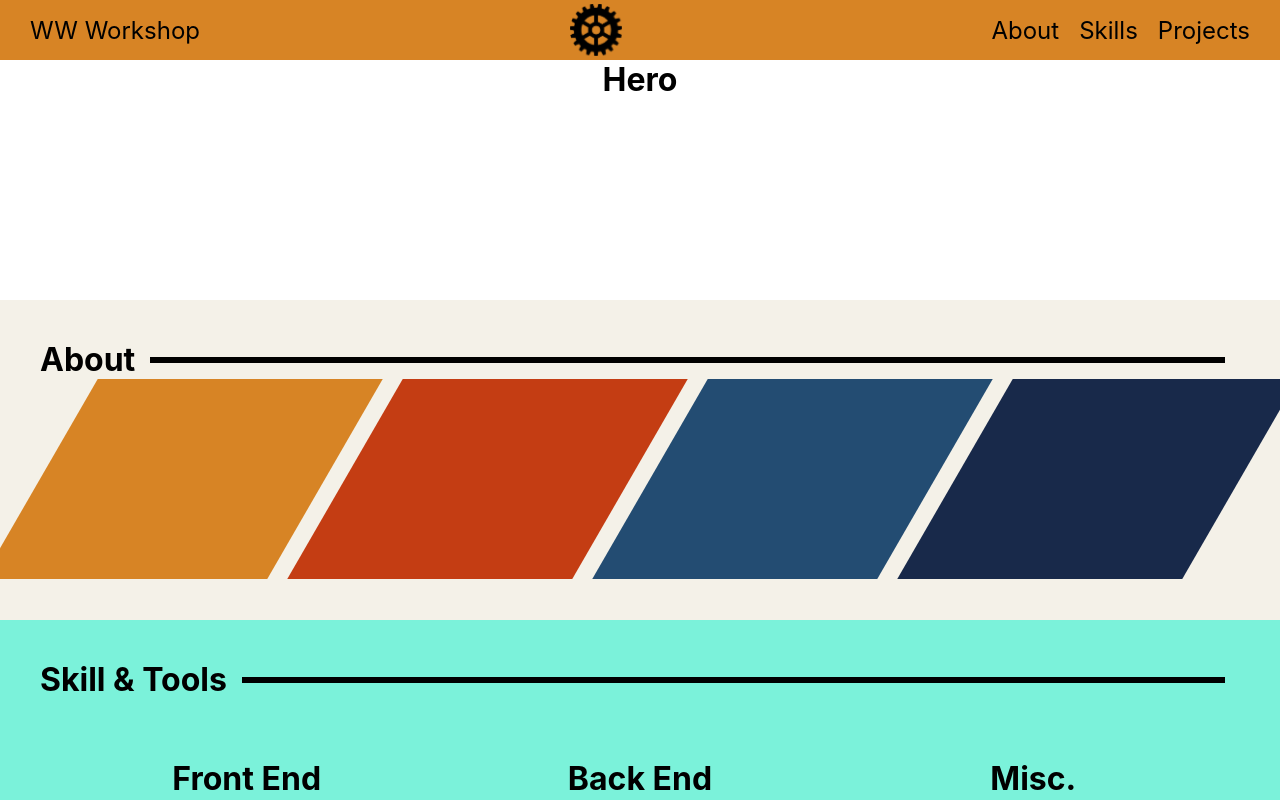
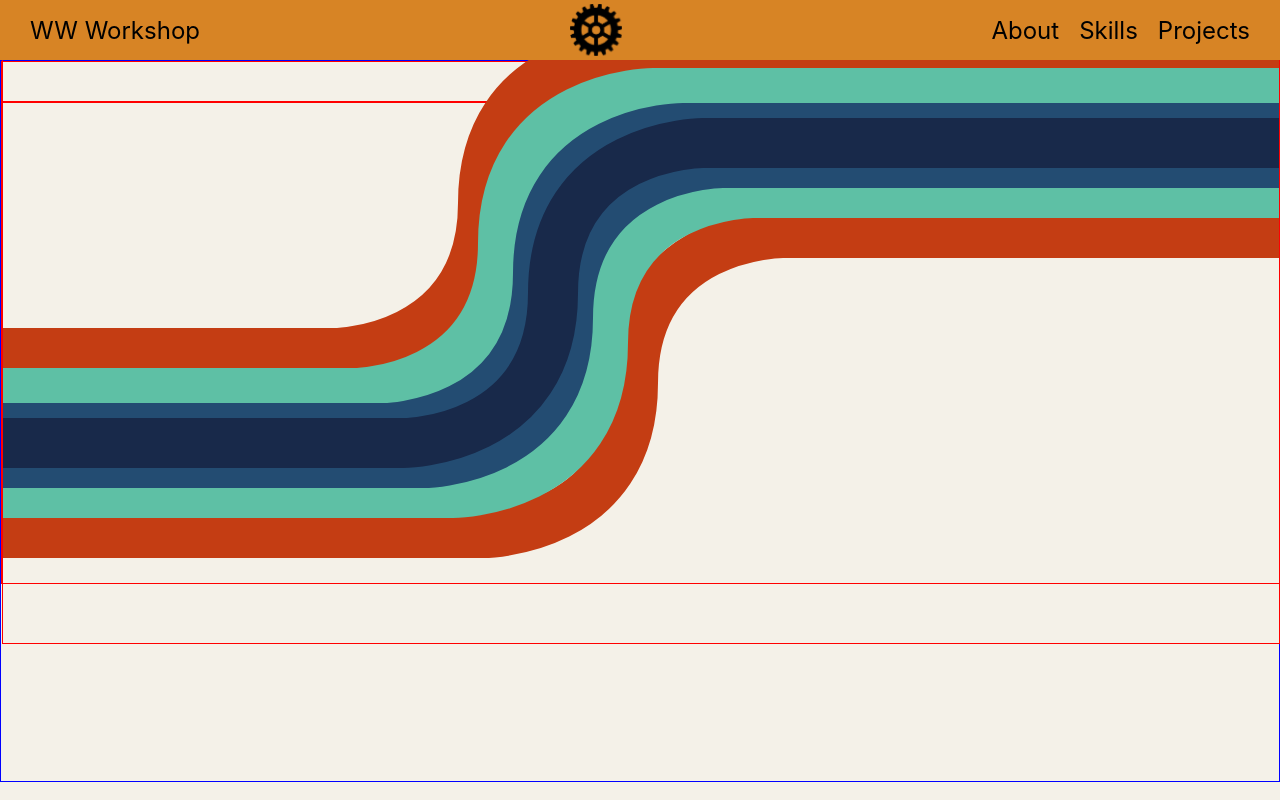
Before and after one commit to williamfwheeler/personal-site, a React (Create React App) app: page / in a window 1280 px wide. Shown: the top 800 px of the page. Built offline with nearby package versions, Linux system fonts and the light colour scheme.

Commit message:
add stripe to HERO

```diff
--- a/src/App.css
+++ b/src/App.css
@@ -4,7 +4,8 @@
   --mainRedOrange: #C43D13;
   --mainNavy: #234C72;
   --mainDarkBlue: #18294A;
-  --mainBlue: aquamarine;
+  /* --mainBlue: aquamarine; */
+  --mainBlue: rgb(94,192,165);
   --mainWhite: white;
   --offWhite: rgb(244,241,232);
 }
--- a/src/components/Hero.js
+++ b/src/components/Hero.js
@@ -6,6 +6,62 @@ function Hero() {
     return (
         <div className="hero">
             <h1>Hero</h1>
+            <div className="illustrationContainer">
+
+                <svg>
+                    {/* <circle className="circle1" r="50" cx="100" cy="80"></circle>
+                    <circle className="circle2" r="50" cx="100" cy="80"></circle>
+
+
+                    <path d="M 40 10 h 90 v 80 z" fill="transparent"/> */}
+
+                    <path className="outer3"
+                    d="M -80 310 h 410 s 150 00, 150 -150
+                    s 150 -150 , 150 -150
+                    h 1300"
+                    fill="transparent"/>
+
+                    <path className="outer3"
+                    d="M 0 490 h 480 s 150 00, 150 -150
+                    s 150 -150 , 150 -150
+                    h 1300"
+                    fill="transparent"/>
+
+                     <path className="outer2"
+                    d="M -60 350 h 410 s 150 00, 150 -150
+                    s 150 -150 , 150 -150
+                    h 1300"
+                    fill="transparent"/>
+
+                    <path className="outer2"
+                    d="M 0 450 h 450 s 150 00, 150 -150
+                    s 150 -150 , 150 -150
+                    h 1300"
+                    fill="transparent"/>
+
+                    <path className="outer1"
+                    d="M -30 380 h 410 s 150 00, 150 -150
+                    s 150 -150 , 150 -150
+                    h 1300"
+                    fill="transparent"/>
+
+                    <path className="outer1"
+                    d="M 0 425 h 420 s 150 00, 150 -150
+                    s 150 -150 , 150 -150
+                    h 1300"
+                    fill="transparent"/>
+
+                    <path className="main"
+                    d="M 0 400 h 400 s 150 00, 150 -150
+                    s 150 -150 , 150 -150
+                    h 1300"
+                    fill="transparent"/>
+
+
+                </svg>
+
+
+            </div>
 
         </div>
     );
--- a/src/components/hero.css
+++ b/src/components/hero.css
@@ -1,11 +1,70 @@
 .hero {
-    height:30vh;
+    height:90vh;
+    background-color: var(--offWhite);
+    border: blue solid 1px;
 }
 
-img {
-    width: 40vw;
+.hero > .illustrationContainer {
+    width: 100%;
+    height: 60vh;
+    display: flex;
+    align-items: center;
+    justify-content: center;
+    /* border: solid red 1px; */
 }
 
-svg {
-    width: 40vw;
+.hero svg {
+    width: 100%;
+    height: 600px;
 }
+
+path.main {
+    stroke: var(--mainDarkBlue);
+    stroke-width: 50px;
+}
+
+path.outer1 {
+    stroke: var(--mainNavy);
+    stroke-width: 40px;
+}
+
+path.outer2 {
+    stroke: var(--mainBlue);
+    stroke-width: 50px;
+}
+
+path.outer3 {
+    stroke: var(--mainRedOrange);
+    stroke-width: 50px;
+}
+
+circle {
+    fill: none;
+    stroke-linecap: butt;
+    transform: rotate(-86deg);
+    transform-origin: center;
+    animation-name: drawCircle;
+    animation-duration: 4s;
+    animation-iteration-count: 1;
+    animation-fill-mode: forwards;
+}
+
+.circle1 {
+    stroke-dasharray: 320;
+    stroke-dashoffset: 0;
+    stroke-width: 20px;
+    stroke: #fff;
+    z-index: 4;
+}
+
+.circle2 {
+    stroke-dasharray: 330;
+    stroke-dashoffset: 250;
+    stroke-width: 40px;
+    stroke: #00aaad;
+    z-index: 3;
+}
+
+.hero * {
+    border: solid red 1px;
+}
```
